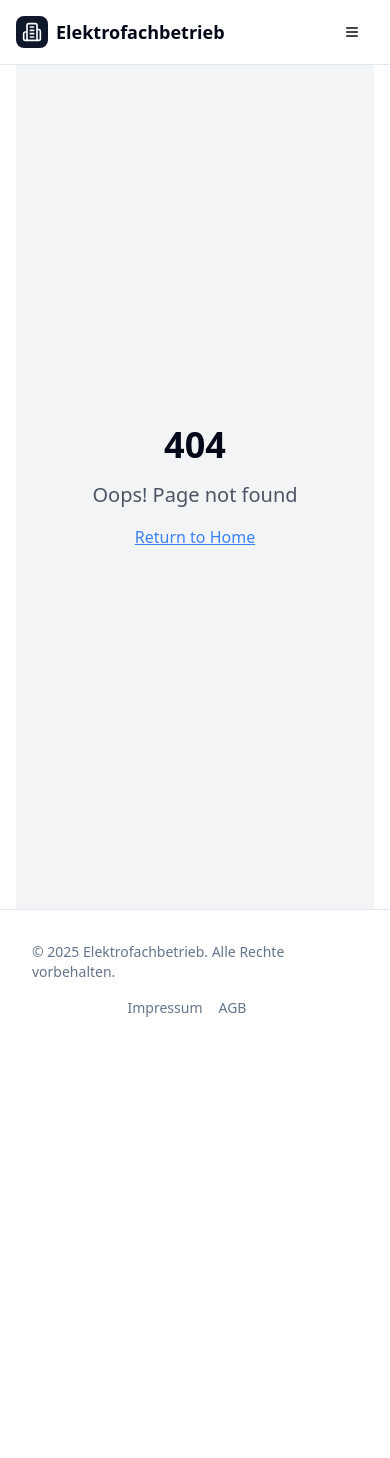
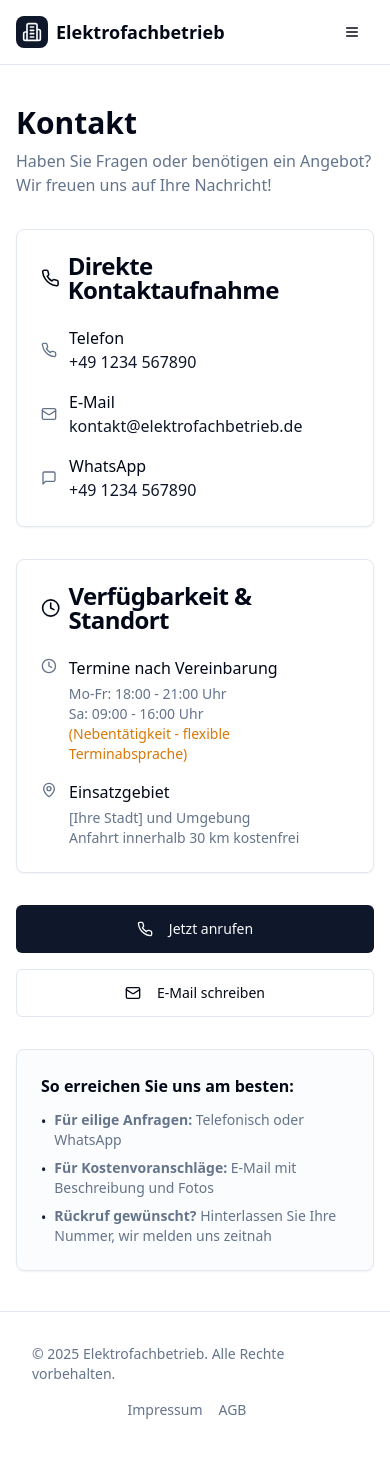
Before and after one commit to Rednaxela170488/elektro-meister-page, a React (Vite) app: page /kontakt in a window 390 px wide. Before the commit this address had no page. Shown: the top 1458 px of the page. Before the commit the page ends 1074 px from the top, so only its background shows below. Built offline with nearby package versions, Linux system fonts and the light colour scheme.

Commit message:
Add Contact Page
Add a new contact page with fields for phone number, email, and other contact information.

```diff
--- a/src/App.tsx
+++ b/src/App.tsx
@@ -9,6 +9,7 @@ import NotFound from "./pages/NotFound";
 import About from "./pages/About";
 import References from "./pages/References";
 import Services from "./pages/Services";
+import Contact from "./pages/Contact";
 import Impressum from "./pages/Impressum";
 import Terms from "./pages/Terms";
 import SiteLayout from "./layouts/SiteLayout";
@@ -28,6 +29,7 @@ const App = () => (
               <Route path="/ueber-mich" element={<About />} />
               <Route path="/referenzen" element={<References />} />
               <Route path="/leistungen" element={<Services />} />
+              <Route path="/kontakt" element={<Contact />} />
               <Route path="/impressum" element={<Impressum />} />
               <Route path="/agb" element={<Terms />} />
               {/* ADD ALL CUSTOM ROUTES ABOVE THE CATCH-ALL "*" ROUTE */}
--- a/src/components/layout/Header.tsx
+++ b/src/components/layout/Header.tsx
@@ -17,6 +17,7 @@ const Header = () => {
     { to: "/ueber-mich", label: "Über mich" },
     { to: "/referenzen", label: "Referenzen" },
     { to: "/leistungen", label: "Leistungen" },
+    { to: "/kontakt", label: "Kontakt" },
     { to: "/impressum", label: "Impressum" },
     { to: "/agb", label: "AGB" },
   ];
--- /dev/null
+++ b/src/pages/Contact.tsx
@@ -0,0 +1,151 @@
+import SEO from "@/components/SEO";
+import { Card, CardContent, CardHeader, CardTitle } from "@/components/ui/card";
+import { Button } from "@/components/ui/button";
+import { Phone, Mail, MapPin, Clock, MessageSquare } from "lucide-react";
+
+const Contact = () => {
+  return (
+    <section className="py-10">
+      <SEO
+        title="Kontakt – Elektrofachbetrieb für Ihre Region"
+        description="Kontaktieren Sie uns für Ihre Elektroinstallation, Smart Home oder Wallbox. Telefon, E-Mail und Anfahrt."
+      />
+
+      <div className="max-w-4xl mx-auto">
+        <h1 className="text-3xl font-bold mb-2">Kontakt</h1>
+        <p className="text-muted-foreground mb-8">
+          Haben Sie Fragen oder benötigen ein Angebot? Wir freuen uns auf Ihre Nachricht!
+        </p>
+
+        <div className="grid md:grid-cols-2 gap-8 mb-8">
+          {/* Kontaktdaten */}
+          <Card>
+            <CardHeader>
+              <CardTitle className="flex items-center gap-2">
+                <Phone className="w-5 h-5" />
+                Direkte Kontaktaufnahme
+              </CardTitle>
+            </CardHeader>
+            <CardContent className="space-y-4">
+              <div className="flex items-center gap-3">
+                <Phone className="w-4 h-4 text-muted-foreground" />
+                <div>
+                  <p className="font-medium">Telefon</p>
+                  <a
+                    href="tel:+491234567890"
+                    className="text-primary hover:underline"
+                  >
+                    +49 1234 567890
+                  </a>
+                </div>
+              </div>
+
+              <div className="flex items-center gap-3">
+                <Mail className="w-4 h-4 text-muted-foreground" />
+                <div>
+                  <p className="font-medium">E-Mail</p>
+                  <a
+                    href="mailto:kontakt@elektrofachbetrieb.de"
+                    className="text-primary hover:underline"
+                  >
+                    kontakt@elektrofachbetrieb.de
+                  </a>
+                </div>
+              </div>
+
+              <div className="flex items-center gap-3">
+                <MessageSquare className="w-4 h-4 text-muted-foreground" />
+                <div>
+                  <p className="font-medium">WhatsApp</p>
+                  <a
+                    href="https://wa.me/491234567890"
+                    className="text-primary hover:underline"
+                    target="_blank"
+                    rel="noopener noreferrer"
+                  >
+                    +49 1234 567890
+                  </a>
+                </div>
+              </div>
+            </CardContent>
+          </Card>
+
+          {/* Öffnungszeiten & Standort */}
+          <Card>
+            <CardHeader>
+              <CardTitle className="flex items-center gap-2">
+                <Clock className="w-5 h-5" />
+                Verfügbarkeit & Standort
+              </CardTitle>
+            </CardHeader>
+            <CardContent className="space-y-4">
+              <div className="flex items-start gap-3">
+                <Clock className="w-4 h-4 text-muted-foreground mt-0.5" />
+                <div>
+                  <p className="font-medium mb-1">Termine nach Vereinbarung</p>
+                  <p className="text-sm text-muted-foreground">
+                    Mo-Fr: 18:00 - 21:00 Uhr<br />
+                    Sa: 09:00 - 16:00 Uhr<br />
+                    <span className="text-amber-600 dark:text-amber-400">
+                      (Nebentätigkeit - flexible Terminabsprache)
+                    </span>
+                  </p>
+                </div>
+              </div>
+
+              <div className="flex items-start gap-3">
+                <MapPin className="w-4 h-4 text-muted-foreground mt-0.5" />
+                <div>
+                  <p className="font-medium mb-1">Einsatzgebiet</p>
+                  <p className="text-sm text-muted-foreground">
+                    [Ihre Stadt] und Umgebung<br />
+                    Anfahrt innerhalb 30 km kostenfrei
+                  </p>
+                </div>
+              </div>
+            </CardContent>
+          </Card>
+        </div>
+
+        {/* Kontakt-Buttons */}
+        <div className="grid sm:grid-cols-2 gap-4 mb-8">
+          <Button asChild size="lg" className="h-12">
+            <a href="tel:+491234567890">
+              <Phone className="w-4 h-4 mr-2" />
+              Jetzt anrufen
+            </a>
+          </Button>
+          <Button asChild variant="outline" size="lg" className="h-12">
+            <a href="mailto:kontakt@elektrofachbetrieb.de">
+              <Mail className="w-4 h-4 mr-2" />
+              E-Mail schreiben
+            </a>
+          </Button>
+        </div>
+
+        {/* Zusätzliche Infos */}
+        <Card className="bg-muted/30">
+          <CardContent className="pt-6">
+            <h3 className="font-semibold mb-3">So erreichen Sie uns am besten:</h3>
+            <ul className="space-y-2 text-sm text-muted-foreground">
+              <li className="flex items-start gap-2">
+                <span className="text-primary mt-0.5">•</span>
+                <span><strong>Für eilige Anfragen:</strong> Telefonisch oder WhatsApp</span>
+              </li>
+              <li className="flex items-start gap-2">
+                <span className="text-primary mt-0.5">•</span>
+                <span><strong>Für Kostenvoranschläge:</strong> E-Mail mit Beschreibung und Fotos</span>
+              </li>
+              <li className="flex items-start gap-2">
+                <span className="text-primary mt-0.5">•</span>
+                <span><strong>Rückruf gewünscht?</strong> Hinterlassen Sie Ihre Nummer, wir melden uns zeitnah</span>
+              </li>
+            </ul>
+          </CardContent>
+        </Card>
+      </div>
+    </section>
+  );
+};
+
+export default Contact;
```
